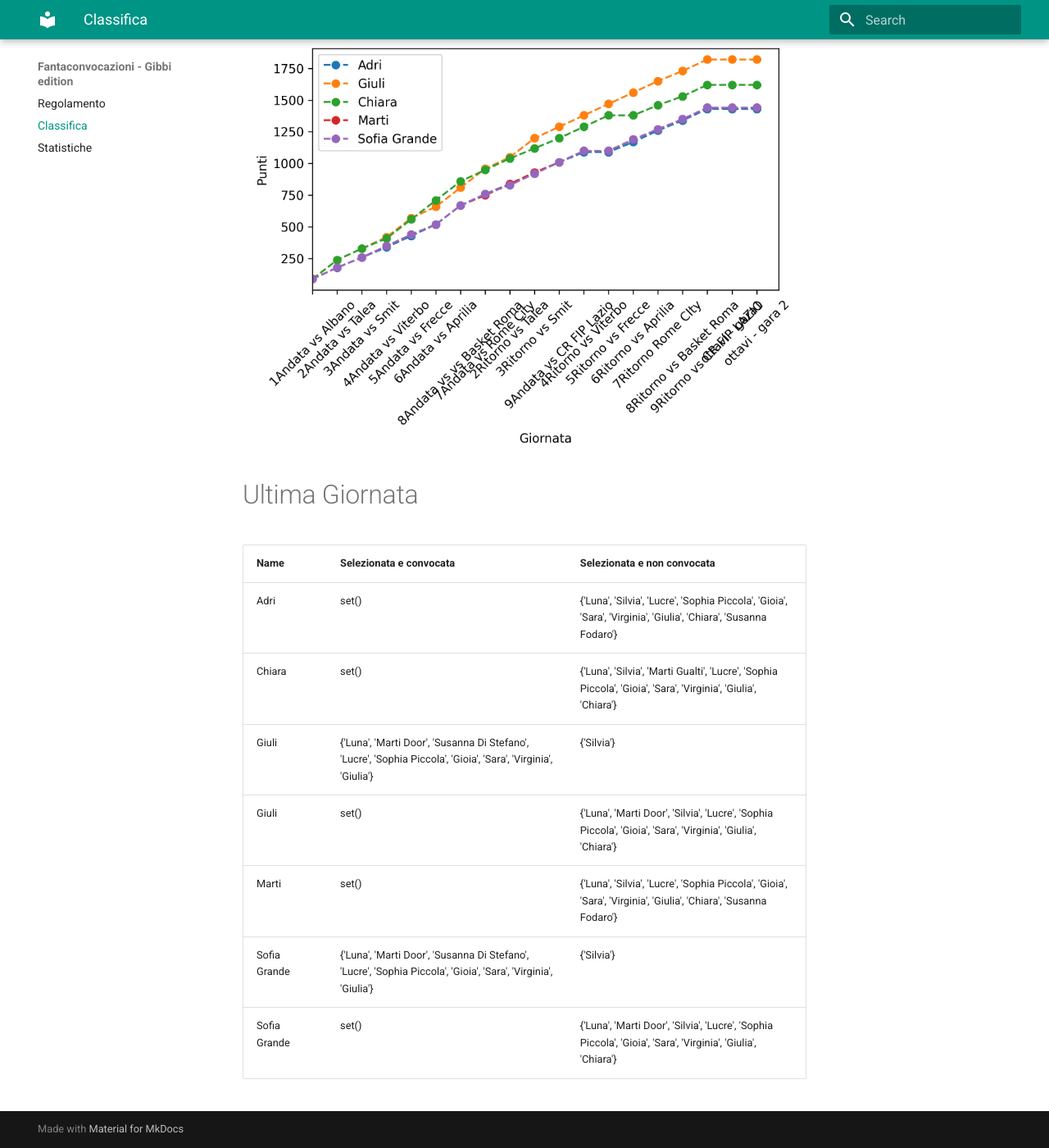
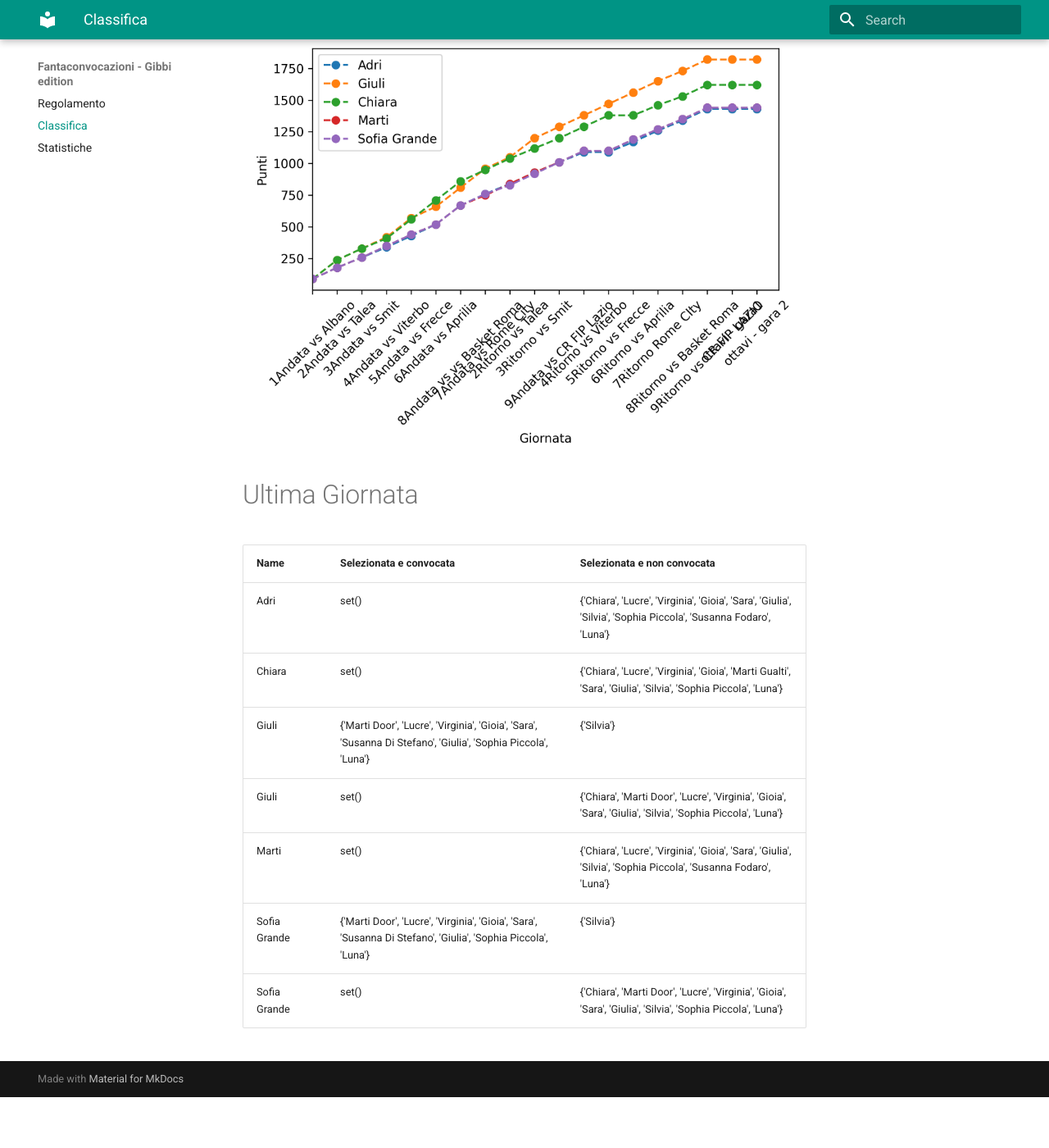
Before and after one commit to martinig94/fantagibbi, an MkDocs documentation site: the page built from docs/Classifica.md, in a window 1280 px wide and 1400 px high, scrolled down 565 px. Shown: the whole window at 82% size. Built offline with MkDocs 1.6.1 and Material for MkDocs 9.7.7, drawn with Linux system fonts in a browser that asks for light colours; after the commit the page ends 1903 px from its top, so only the background shows below that.

Commit message:
Auto-update from main.py

```diff
--- a/docs/Classifica.md
+++ b/docs/Classifica.md
@@ -18,11 +18,11 @@
 <!-- START_TABLE CORRECT -->
 | Name         | Selezionata e convocata                                                                                        | Selezionata e non convocata                                                                                      |
 |:-------------|:---------------------------------------------------------------------------------------------------------------|:-----------------------------------------------------------------------------------------------------------------|
-| Adri         | set()                                                                                                          | {'Luna', 'Silvia', 'Lucre', 'Sophia Piccola', 'Gioia', 'Sara', 'Virginia', 'Giulia', 'Chiara', 'Susanna Fodaro'} |
-| Chiara       | set()                                                                                                          | {'Luna', 'Silvia', 'Marti Gualti', 'Lucre', 'Sophia Piccola', 'Gioia', 'Sara', 'Virginia', 'Giulia', 'Chiara'}   |
-| Giuli        | {'Luna', 'Marti Door', 'Susanna Di Stefano', 'Lucre', 'Sophia Piccola', 'Gioia', 'Sara', 'Virginia', 'Giulia'} | {'Silvia'}                                                                                                       |
-| Giuli        | set()                                                                                                          | {'Luna', 'Marti Door', 'Silvia', 'Lucre', 'Sophia Piccola', 'Gioia', 'Sara', 'Virginia', 'Giulia', 'Chiara'}     |
-| Marti        | set()                                                                                                          | {'Luna', 'Silvia', 'Lucre', 'Sophia Piccola', 'Gioia', 'Sara', 'Virginia', 'Giulia', 'Chiara', 'Susanna Fodaro'} |
-| Sofia Grande | {'Luna', 'Marti Door', 'Susanna Di Stefano', 'Lucre', 'Sophia Piccola', 'Gioia', 'Sara', 'Virginia', 'Giulia'} | {'Silvia'}                                                                                                       |
-| Sofia Grande | set()                                                                                                          | {'Luna', 'Marti Door', 'Silvia', 'Lucre', 'Sophia Piccola', 'Gioia', 'Sara', 'Virginia', 'Giulia', 'Chiara'}     |
+| Adri         | set()                                                                                                          | {'Chiara', 'Lucre', 'Virginia', 'Gioia', 'Sara', 'Giulia', 'Silvia', 'Sophia Piccola', 'Susanna Fodaro', 'Luna'} |
+| Chiara       | set()                                                                                                          | {'Chiara', 'Lucre', 'Virginia', 'Gioia', 'Marti Gualti', 'Sara', 'Giulia', 'Silvia', 'Sophia Piccola', 'Luna'}   |
+| Giuli        | {'Marti Door', 'Lucre', 'Virginia', 'Gioia', 'Sara', 'Susanna Di Stefano', 'Giulia', 'Sophia Piccola', 'Luna'} | {'Silvia'}                                                                                                       |
+| Giuli        | set()                                                                                                          | {'Chiara', 'Marti Door', 'Lucre', 'Virginia', 'Gioia', 'Sara', 'Giulia', 'Silvia', 'Sophia Piccola', 'Luna'}     |
+| Marti        | set()                                                                                                          | {'Chiara', 'Lucre', 'Virginia', 'Gioia', 'Sara', 'Giulia', 'Silvia', 'Sophia Piccola', 'Susanna Fodaro', 'Luna'} |
+| Sofia Grande | {'Marti Door', 'Lucre', 'Virginia', 'Gioia', 'Sara', 'Susanna Di Stefano', 'Giulia', 'Sophia Piccola', 'Luna'} | {'Silvia'}                                                                                                       |
+| Sofia Grande | set()                                                                                                          | {'Chiara', 'Marti Door', 'Lucre', 'Virginia', 'Gioia', 'Sara', 'Giulia', 'Silvia', 'Sophia Piccola', 'Luna'}     |
 <!-- END_TABLE CORRECT -->
```
